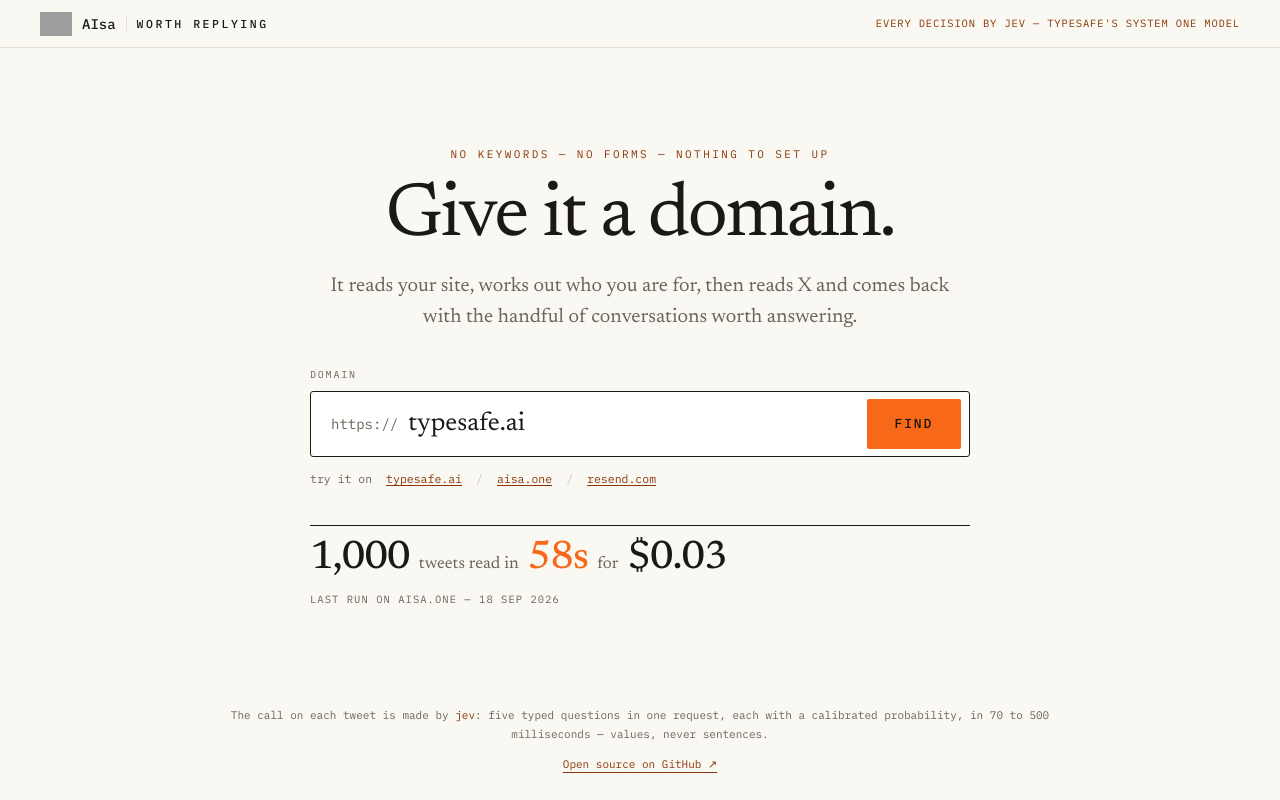
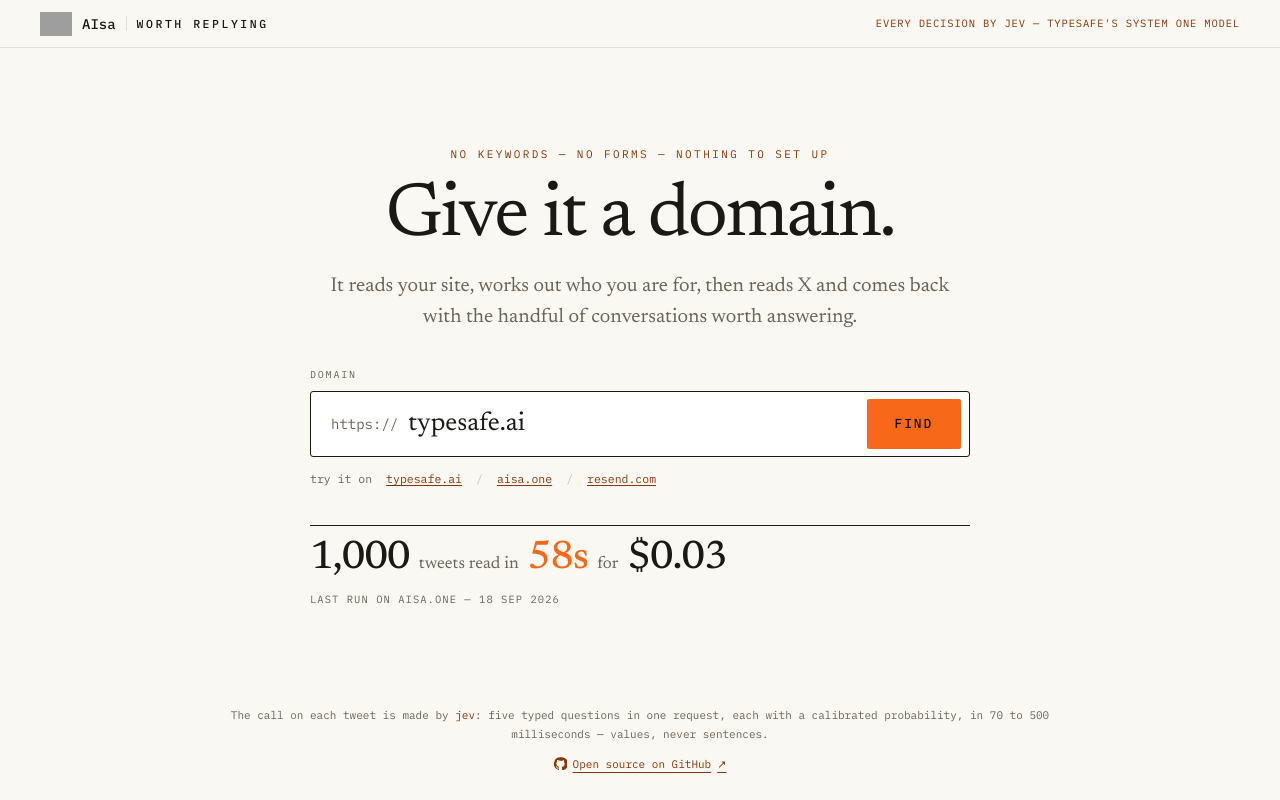
Before and after one commit to AIsa-team/worth-replying, a Next.js app: page / in a window 1280 px wide. Built offline with nearby package versions, Linux system fonts and the light colour scheme; grey boxes are pictures that could not be loaded.

Commit message:
Add GitHub mark to repository link

```diff
--- a/app/page.tsx
+++ b/app/page.tsx
@@ -59,8 +59,15 @@
         </p>
         <a
           href="https://github.com/AIsa-team/worth-replying"
-          className="font-mono text-[11px] text-ember underline underline-offset-4 transition-colors hover:text-foreground focus-visible:rounded-sm focus-visible:outline-2 focus-visible:outline-offset-4 focus-visible:outline-ember"
+          className="flex items-center gap-1.5 font-mono text-[11px] text-ember underline underline-offset-4 transition-colors hover:text-foreground focus-visible:rounded-sm focus-visible:outline-2 focus-visible:outline-offset-4 focus-visible:outline-ember"
         >
+          <svg
+            aria-hidden="true"
+            viewBox="0 0 24 24"
+            className="size-[13px] fill-current"
+          >
+            <path d="M12 .5a12 12 0 0 0-3.79 23.39c.6.11.82-.26.82-.58v-2.05c-3.34.73-4.04-1.61-4.04-1.61-.55-1.39-1.33-1.76-1.33-1.76-1.09-.75.08-.73.08-.73 1.2.09 1.84 1.24 1.84 1.24 1.07 1.84 2.8 1.31 3.49 1 .11-.78.42-1.31.76-1.61-2.66-.3-5.47-1.33-5.47-5.93 0-1.31.47-2.38 1.24-3.22-.12-.3-.54-1.52.12-3.18 0 0 1.01-.32 3.3 1.23A11.5 11.5 0 0 1 12 6.9c1.02 0 2.05.14 3.01.42 2.29-1.55 3.3-1.23 3.3-1.23.66 1.66.24 2.88.12 3.18a4.7 4.7 0 0 1 1.24 3.22c0 4.61-2.81 5.62-5.48 5.92.43.37.81 1.1.81 2.22v3.29c0 .32.22.69.83.57A12 12 0 0 0 12 .5Z" />
+          </svg>
           Open source on GitHub <span aria-hidden>↗</span>
         </a>
       </footer>
```
